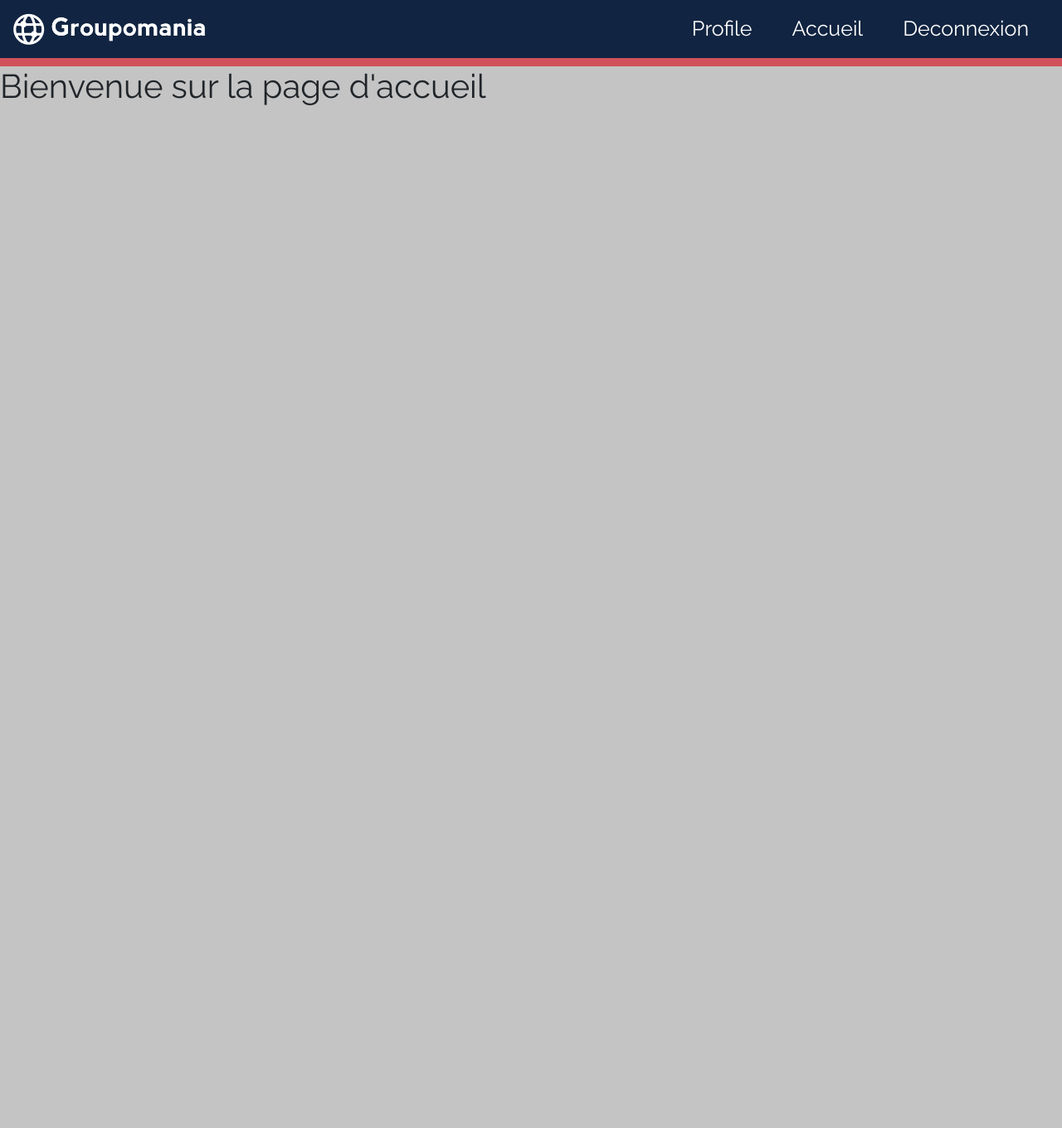
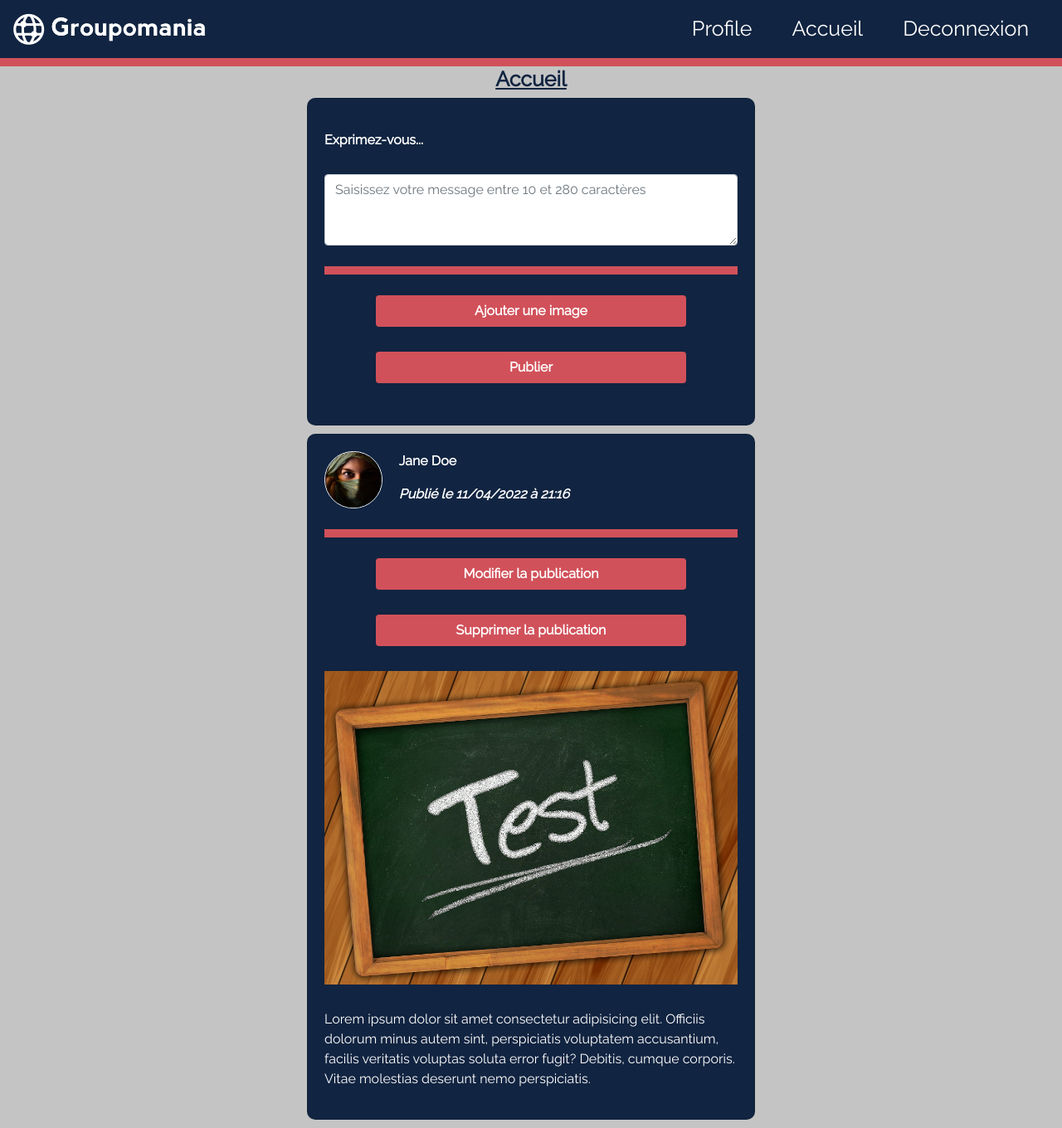
Before and after one commit to CrysW/Sebastien_Dazas_7_01052022, a Vue app in the folder frontend/: page /homepage in a window 1280 px wide. Shown: the whole page at 83% size. Before the commit the page ends 800 px from the top, so only its background shows below. Built offline with nearby package versions, Linux system fonts and the light colour scheme.

Commit message:
Mise en place de l'interface cliente de la 'view' 'HomePageView'

```diff
--- a/frontend/src/views/HomePageView.vue
+++ b/frontend/src/views/HomePageView.vue
@@ -1,7 +1,113 @@
 <template>
   <div>
     <Header />
-    <h1>Bienvenue sur la page d'accueil</h1>
+    <h1 class="font-weight-bold text-center">Accueil</h1>
+    <div class="container">
+      <div class="row d-flex justify-content-center">
+        <div class="col col-sm-12 col-md-8 col-lg-6">
+          <!-- Cart "ajouter une publication" -->
+          <div class="card perso-card">
+            <div class="card-body">
+              <!-- Message d'instruction -->
+              <h2 class="font-weight-bold text-white">Exprimez-vous...</h2>
+              <!-- Zone de saisie du message -->
+              <div class="form-group">
+                <label for="FormControlTextarea"></label>
+                <textarea
+                  class="form-control"
+                  id="FormControlTextarea"
+                  rows="3"
+                  placeholder="Saisissez votre message entre 10 et 280 caractères"
+                ></textarea>
+              </div>
+              <!-- Liseret -->
+              <div class="liseret"></div>
+              <!-- Bouton "ajouter une image"-->
+              <form class="d-flex justify-content-center">
+                <label
+                  for="file"
+                  class="btn perso-btn font-weight-bold text-white"
+                  >Ajouter une image</label
+                >
+                <input type="file" class="d-none" accept="image/*" id="file" />
+              </form>
+              <!-- Bouton "publier"-->
+              <form class="d-flex justify-content-center">
+                <button
+                  type="submit"
+                  class="btn perso-btn font-weight-bold text-white"
+                >
+                  Publier
+                </button>
+              </form>
+            </div>
+          </div>
+        </div>
+      </div>
+    </div>
+    <!-- Cart "publication(s)" -->
+    <div class="container">
+      <div class="row d-flex justify-content-center">
+        <div class="col col-sm-12 col-md-8 col-lg-6">
+          <div class="card perso-card">
+            <div class="card-body">
+              <div class="d-flex">
+                <!-- Photo du publicateur -->
+                <img
+                  class="perso-profil-picture"
+                  src="../assets/test-profile.jpg"
+                  alt="photo de profil"
+                />
+                <div>
+                  <!-- Nom du publicateur -->
+                  <p class="perso-name font-weight-bold text-white">Jane Doe</p>
+                  <!-- Date de la publication -->
+                  <p class="perso-date font-weight-bold font-italic text-white">
+                    Publié le 11/04/2022 à 21:16
+                  </p>
+                </div>
+              </div>
+              <!-- Liseret -->
+              <div class="liseret"></div>
+              <!-- Bouton 'modifier' -->
+              <form class="d-flex justify-content-center">
+                <button
+                  type="submit"
+                  class="btn perso-btn font-weight-bold text-white"
+                >
+                  Modifier la publication
+                </button>
+              </form>
+              <!-- Bouton 'supprimer' -->
+              <form class="d-flex justify-content-center">
+                <button
+                  type="submit"
+                  class="btn perso-btn perso-btn-danger font-weight-bold text-white"
+                >
+                  Supprimer la publication
+                </button>
+              </form>
+              <!-- Image de la publication -->
+              <div>
+                <img
+                  class="image-publication"
+                  src="../assets/test-publication.jpg"
+                  alt="photo d'un test"
+                />
+              </div>
+              <!-- Message de la publication -->
+              <p class="perso-msg text-white">
+                Lorem ipsum dolor sit amet consectetur adipisicing elit.
+                Officiis dolorum minus autem sint, perspiciatis voluptatem
+                accusantium, facilis veritatis voluptas soluta error fugit?
+                Debitis, cumque corporis. Vitae molestias deserunt nemo
+                perspiciatis.
+              </p>
+            </div>
+          </div>
+        </div>
+      </div>
+    </div>
   </div>
 </template>
 
@@ -18,4 +124,64 @@
 };
 </script>
 
-<style lang="scss" scoped></style>
+<style lang="scss" scoped>
+// Style du titre
+h1 {
+  font-size: 25px;
+  text-decoration: underline;
+  color: #112441;
+}
+// Style du sous-titre
+h2 {
+  margin-top: 20px;
+  font-size: 16px;
+}
+// Style de la card
+.perso-card {
+  background-color: #112441;
+  border-radius: 10px;
+  margin-bottom: 10px;
+}
+// Style du liseret
+.liseret {
+  width: 100%;
+  height: 10px;
+  background-color: #d1515a;
+  margin-top: 25px;
+  margin-bottom: 25px;
+}
+// Style du bouton
+.perso-btn {
+  background-color: #d1515a;
+  width: 75%;
+  margin-bottom: 30px;
+  transform: scale(1);
+  transition-property: transform;
+  transition-duration: 250ms;
+}
+.perso-btn-danger:hover {
+  background-color: #ff0000 !important;
+  color: black !important;
+  transform: scale(1.2);
+}
+// Style pour les informations du publicateur
+.perso-date {
+  margin-bottom: 0px;
+}
+// Style de la photo de profil
+.perso-profil-picture {
+  width: 14%;
+  height: 14%;
+  border: solid white 1px;
+  margin-right: 20px;
+  border-radius: 50%;
+}
+// Style de l'image dans la publication
+.image-publication {
+  width: 100%;
+}
+// Style du message de la publication
+.perso-msg {
+  margin-top: 30px;
+}
+</style>
--- a/frontend/src/views/ProfileView.vue
+++ b/frontend/src/views/ProfileView.vue
@@ -17,7 +17,7 @@
               <!-- Status -->
               <div class="form-group">
                 <label for="status" class="text-white font-weight-bold"
-                  >Status</label
+                  >Statut</label
                 >
                 <input
                   v-model="isAdministrator"
@@ -376,7 +376,7 @@
   border-radius: 50%;
   margin-top: 20px;
 }
-// Style du statu
+// Style du statut
 .perso-status {
   background-color: #c4c4c4;
 }
```
Also changed, not shown: frontend/src/assets/test-profile.jpg (added), frontend/src/assets/test-publication.jpg (added).
